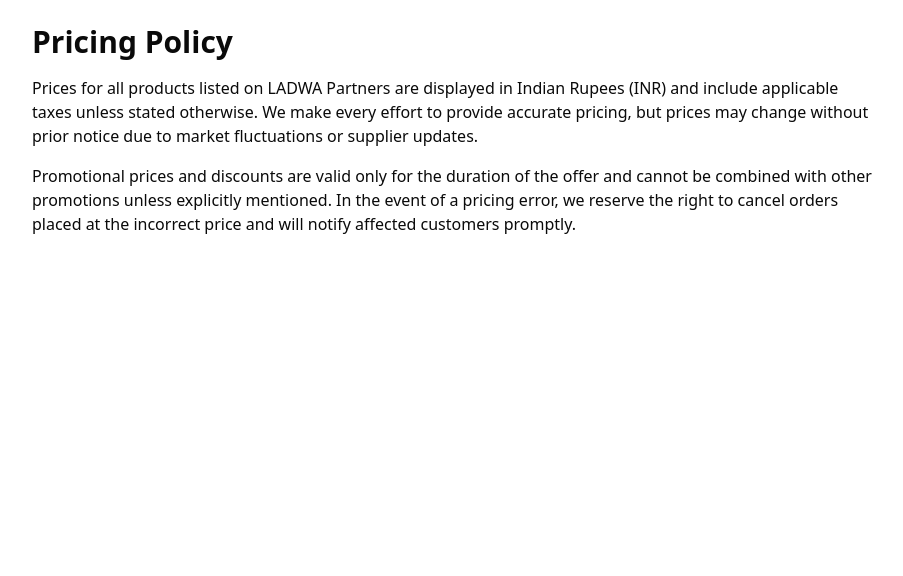
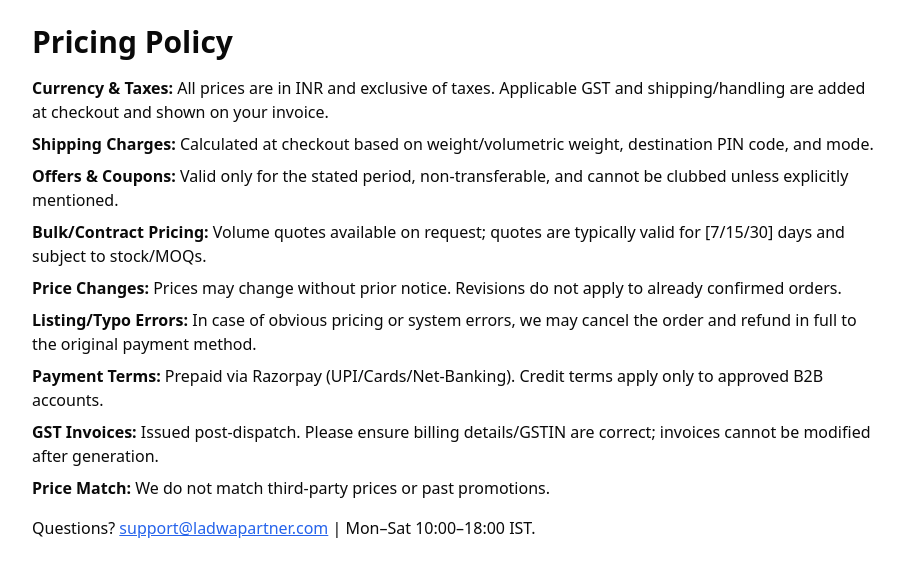
Before and after one commit to the-capital-hub/ladwapartners, a Next.js app: page /pricing-policy in a window 1280 px wide. Shown: the top 576 px of the page, without its empty margins (184-1087 px from the left). Built offline with nearby package versions, Linux system fonts and the light colour scheme.

Commit message:
feat: update pricing policy content

```diff
--- a/app/pricing-policy/page.jsx
+++ b/app/pricing-policy/page.jsx
@@ -7,18 +7,58 @@
   return (
     <main className="max-w-4xl mx-auto p-6 space-y-4">
       <h1 className="text-3xl font-bold">Pricing Policy</h1>
+      <div className="space-y-2">
+        <p>
+          <strong>Currency &amp; Taxes:</strong> All prices are in INR and
+          exclusive of taxes. Applicable GST and shipping/handling are added at
+          checkout and shown on your invoice.
+        </p>
+        <p>
+          <strong>Shipping Charges:</strong> Calculated at checkout based on
+          weight/volumetric weight, destination PIN code, and mode.
+        </p>
+        <p>
+          <strong>Offers &amp; Coupons:</strong> Valid only for the stated
+          period, non-transferable, and cannot be clubbed unless explicitly
+          mentioned.
+        </p>
+        <p>
+          <strong>Bulk/Contract Pricing:</strong> Volume quotes available on
+          request; quotes are typically valid for [7/15/30] days and subject to
+          stock/MOQs.
+        </p>
+        <p>
+          <strong>Price Changes:</strong> Prices may change without prior
+          notice. Revisions do not apply to already confirmed orders.
+        </p>
+        <p>
+          <strong>Listing/Typo Errors:</strong> In case of obvious pricing or
+          system errors, we may cancel the order and refund in full to the
+          original payment method.
+        </p>
+        <p>
+          <strong>Payment Terms:</strong> Prepaid via Razorpay (UPI/Cards/Net-Banking).
+          Credit terms apply only to approved B2B accounts.
+        </p>
+        <p>
+          <strong>GST Invoices:</strong> Issued post-dispatch. Please ensure
+          billing details/GSTIN are correct; invoices cannot be modified after
+          generation.
+        </p>
+        <p>
+          <strong>Price Match:</strong> We do not match third-party prices or
+          past promotions.
+        </p>
+      </div>
       <p>
-        Prices for all products listed on LADWA Partners are displayed in Indian
-        Rupees (INR) and include applicable taxes unless stated otherwise. We
-        make every effort to provide accurate pricing, but prices may change
-        without prior notice due to market fluctuations or supplier updates.
-      </p>
-      <p>
-        Promotional prices and discounts are valid only for the duration of the
-        offer and cannot be combined with other promotions unless explicitly
-        mentioned. In the event of a pricing error, we reserve the right to
-        cancel orders placed at the incorrect price and will notify affected
-        customers promptly.
+        Questions?{" "}
+        <a
+          href="mailto:support@ladwapartner.com"
+          className="text-blue-600 underline"
+        >
+          support@ladwapartner.com
+        </a>{" "}
+        | Mon–Sat 10:00–18:00 IST.
       </p>
     </main>
   );
```
